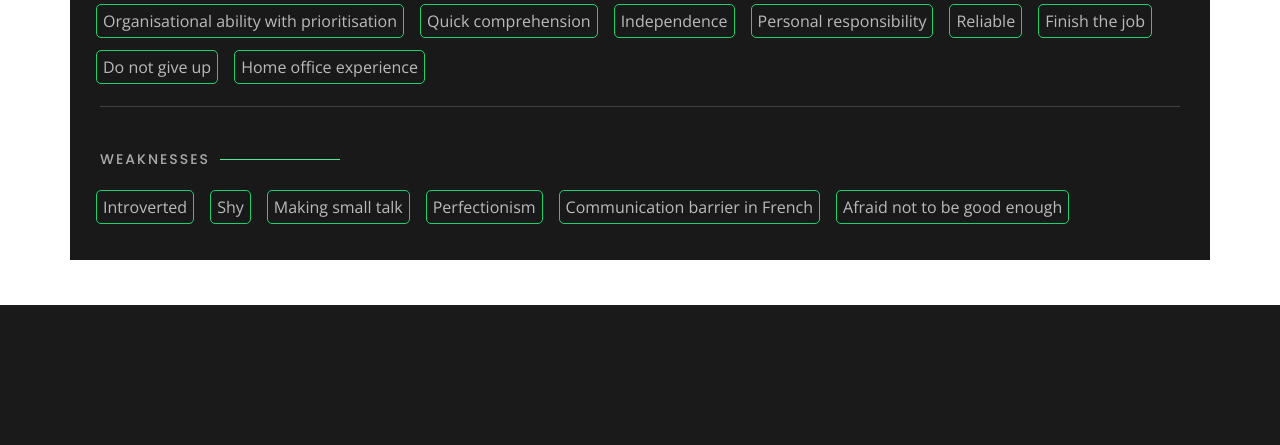
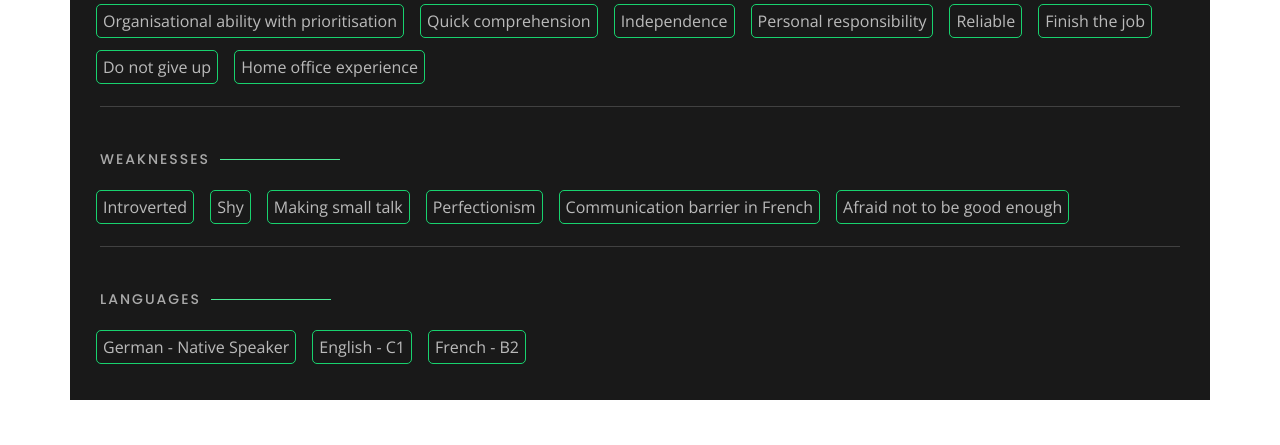
Before and after one commit to DoriDoro/django_portfolio, a Django app: page /skills/ in a window 1280 px wide. Shown: the part 1550-1995 px from the top of the page. Before the commit the page ends 1855 px from the top, so only its background shows below. Run offline with Django 5.2, Linux system fonts and the light colour scheme; data comes from the database, SQL or seed files in the repository; some libraries are stand-ins or nearby versions.

Commit message:
add more translation

```diff
--- a/core/static/assets/css/style.css
+++ b/core/static/assets/css/style.css
@@ -553,7 +553,7 @@ section .container {
 --------------------------------------------------------------*/
 .interests .icon-box {
   display: flex;
-  align-items: center;
+  justify-content: center;
   padding: 20px;
   background: rgba(255, 255, 255, 0.08);
   transition: ease-in-out 0.3s;
--- a/doridoro/models.py
+++ b/doridoro/models.py
@@ -141,12 +141,12 @@ class Language(models.Model):
     NATIVE = "Native"
 
     LEVEL_CHOICES = [
-        (A1, _("A1 (Beginner)")),
-        (A2, _("A2 (Elementary)")),
-        (B1, _("B1 (Intermediate)")),
-        (B2, _("B2 (Upper Intermediate)")),
-        (C1, _("C1 (Advanced)")),
-        (C2, _("C2 (Proficient)")),
+        (A1, "A1"),
+        (A2, "A2"),
+        (B1, "B1"),
+        (B2, "B2"),
+        (C1, "C1"),
+        (C2, "C2"),
         (NATIVE, _("Native Speaker")),
     ]
 
--- a/doridoro/templates/skills.html
+++ b/doridoro/templates/skills.html
@@ -38,7 +38,7 @@
       </div>
       <div class="row">
         {% for soft_skill in soft_skills %}
-          <p class="tags">{{ soft_skill.name }}</p>
+          <p class="tags">{{ soft_skill.0 }}</p>
         {% endfor %}
       </div>
     {% endif %}
@@ -60,7 +60,7 @@
       </div>
       <div class="row">
         {% for s in strength %}
-          <p class="tags">{{ s.name }}</p>
+          <p class="tags">{{ s.0 }}</p>
         {% endfor %}
       </div>
     {% endif %}
@@ -71,7 +71,18 @@
       </div>
       <div class="row">
       {% for weakness in weaknesses %}
-        <p class="tags">{{ weakness.name }}</p>
+        <p class="tags">{{ weakness.0 }}</p>
+      {% endfor %}
+      </div>
+    {% endif %}
+    <hr>
+    {% if languages %}
+      <div class="section-title mt-5">
+        <h2>{% trans "Languages" %}</h2>
+      </div>
+      <div class="row">
+      {% for language in languages %}
+        <p class="tags">{{ language.0 }} - {{ language.1 }}</p>
       {% endfor %}
       </div>
     {% endif %}
--- a/doridoro/views.py
+++ b/doridoro/views.py
@@ -1,6 +1,15 @@
+from django.utils.translation import gettext
 from django.views.generic import TemplateView
 
-from doridoro.models import DoriDoro, Job, SocialMedia, Fact, Hobby, Achievement
+from doridoro.models import (
+    DoriDoro,
+    Achievement,
+    Fact,
+    Hobby,
+    Job,
+    Language,
+    SocialMedia,
+)
 from projects.models import Project, Tag
 
 
@@ -26,7 +35,7 @@ class AboutView(TemplateView):
         context["doridoro"] = DoriDoro.objects.first()
         context["current_positions"] = Job.objects.filter(until_present=True)
         context["projects_count"] = Project.objects.filter(published=True).count()
-        context["skills_count"] = Tag.objects.filter(published=True)
+        context["skills_count"] = Tag.objects.filter(published=True).count()
         context["achievements"] = Achievement.objects.filter(
             published=True
         ).values_list("content", flat=True)
@@ -45,15 +54,33 @@ class SkillsView(TemplateView):
         context["programming_skills"] = self.get_tags_data().filter(
             category=Tag.PROGRAMMING_SKILLS
         )
-        context["soft_skills"] = self.get_tags_data().filter(category=Tag.SOFT_SKILLS)
+        context["soft_skills"] = self.translate_tags_name(category=Tag.SOFT_SKILLS)
         context["other_skills"] = self.get_tags_data().filter(category=Tag.OTHER)
-        context["strength"] = self.get_tags_data().filter(category=Tag.STRENGTH)
-        context["weaknesses"] = self.get_tags_data().filter(category=Tag.WEAKNESSES)
+        context["strength"] = self.translate_tags_name(category=Tag.STRENGTH)
+        context["weaknesses"] = self.translate_tags_name(category=Tag.WEAKNESSES)
+        context["languages"] = self.get_languages_data()
 
         return context
 
     def get_tags_data(self):
         return Tag.objects.filter(published=True)
+
+    def translate_tags_name(self, category):
+        tags = self.get_tags_data().values_list("name", "category")
+        result_dict = {"SOFT_SKILLS": (), "STRENGTH": (), "WEAKNESSES": ()}
+        for tag in tags:
+            if tag[1] in ["SOFT_SKILLS", "STRENGTH", "WEAKNESSES"]:
+                translated_name = gettext(tag[0])
+                result_dict[tag[1]] += ((translated_name, tag[1]),)
+
+        return result_dict[category]
+
+    def get_languages_data(self):
+        languages = Language.objects.all()
+        language_tuple = ()
+        for language in languages:
+            language_tuple += ((language.name, language.get_level_display()),)
+        return language_tuple
 
 
 class ResumeView(TemplateView):
--- a/projects/views.py
+++ b/projects/views.py
@@ -22,8 +22,8 @@ class PortfolioDetailView(DetailView):
         context = super().get_context_data(**kwargs)
         links = self.object.links.all()
         context["github"] = links.filter(origin=Link.GITHUB, published=True).first()
-        context["vercel"] = links.filter(origin="VERCEL", published=True).first()
-        context["render"] = links.filter(origin="RENDER", published=True).first()
-        context["others"] = links.filter(origin="OTHER", published=True)
+        context["vercel"] = links.filter(origin=Link.VERCEL, published=True).first()
+        context["render"] = links.filter(origin=Link.RENDER, published=True).first()
+        context["others"] = links.filter(origin=Link.OTHER, published=True)
 
         return context
```
Also changed, not shown: doridoro/management/commands/data_doridoro.json (+4 -4 lines), doridoro/templates/about.html (+2 -9 lines), projects/management/commands/data_projects.json (+4 -4 lines), locale/de/LC_MESSAGES/django.po, locale/fr/LC_MESSAGES/django.po, 2 other files.
